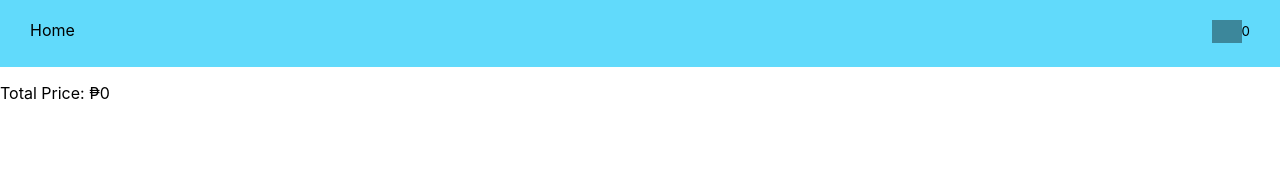
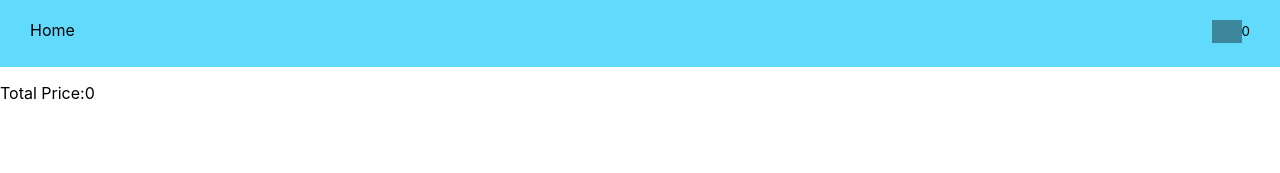
Before and after one commit to EmanDomo/CCS112-Midterm-Group-Activity, a React (Create React App) app: page / in a window 1280 px wide. Both pictures are taken after a click on the picture 1226 px from the left and 31 px from the top of the page. Shown: the top 173 px of the page. Built offline with nearby package versions, Linux system fonts and the light colour scheme; grey boxes are pictures that could not be loaded.

Commit message:
Added Props and State Management - 29sean

```diff
--- a/src/App.js
+++ b/src/App.js
@@ -13,7 +13,7 @@ function App() {
       name: 'Nike Air Max 90',
       category: 'Shoes',
       seller: 'Nike Official Store',
-      price: 3499
+      price: 3999
     },
     {
       url: 'https://www.capital.com.ph/cdn/shop/products/GX9140-140_grande.jpg?v=1664769628',
--- a/src/components/CartList.js
+++ b/src/components/CartList.js
@@ -40,7 +40,7 @@ function CartList({ cart }) {
                 })
             }
 
-            <p> Total Price: ₱<span></span>
+            <p> Total Price:<span></span>
                 {
                     CART.map(item => item.price * item.quantity).reduce((total, value) => total + value, 0)
                 }
```
